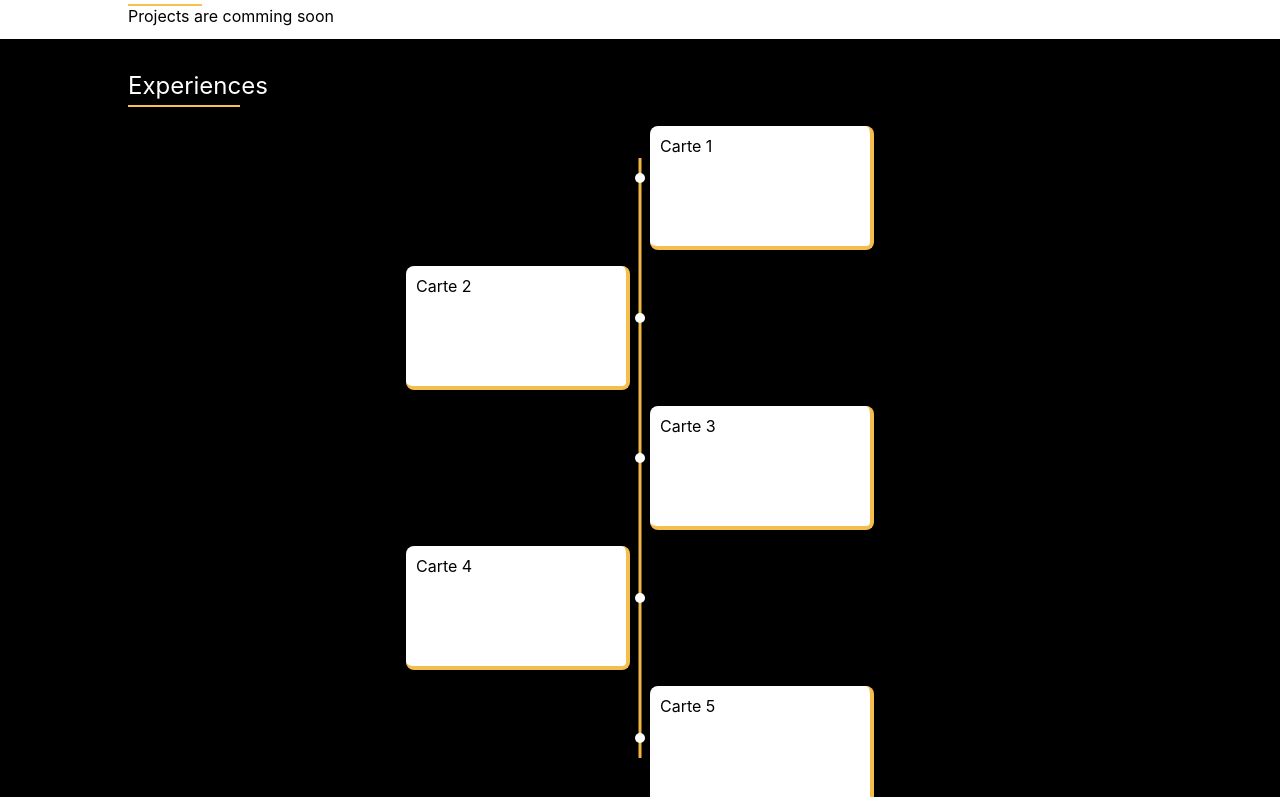
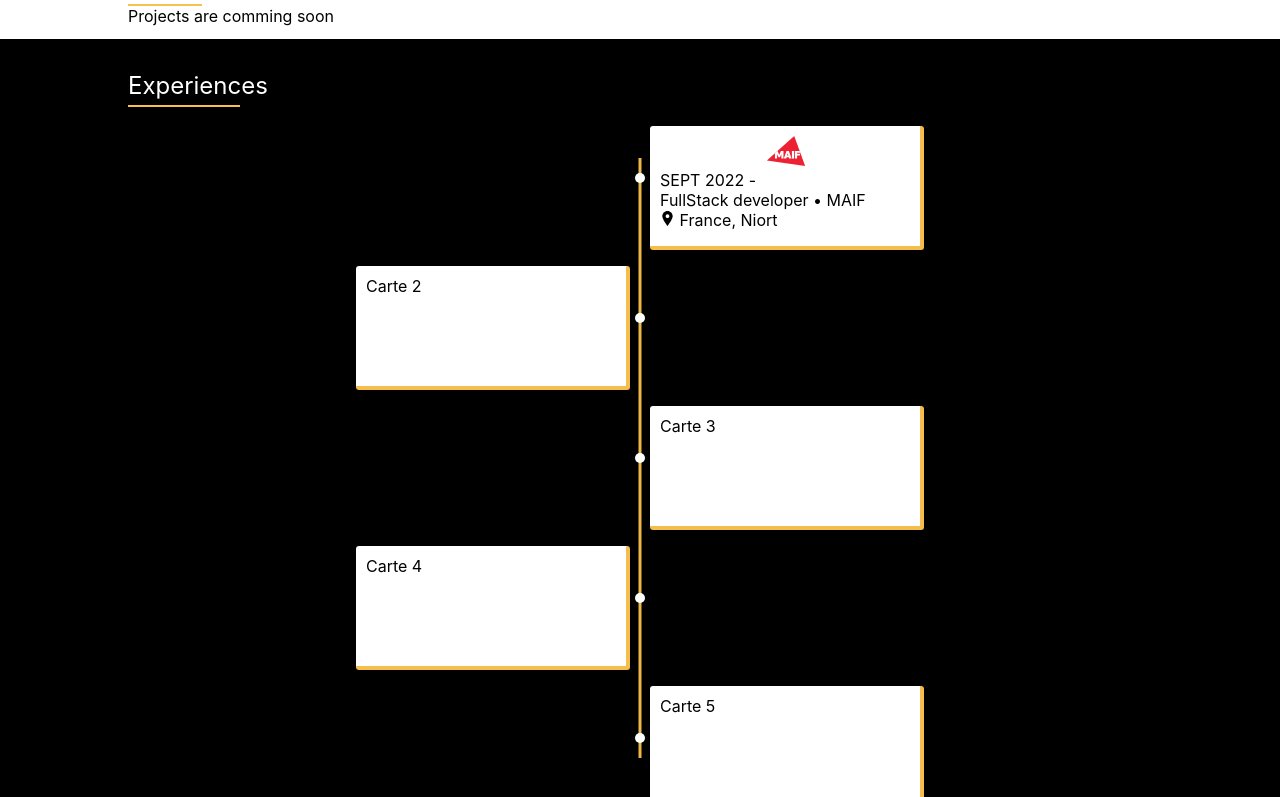
Before and after one commit to MarvinPK/portfolio_marvin, a React (Create React App) app: page / in a window 1280 px wide. Shown: the part 1663-2460 px from the top of the page. Built offline with nearby package versions, Linux system fonts and the light colour scheme.

Commit message:
feat: content card experiences

```diff
--- a/src/App.scss
+++ b/src/App.scss
@@ -9,7 +9,7 @@
     border-bottom: solid 4px #F5BD4C;
     border-right: solid 4px #F5BD4C;
     background: white;
-    border-radius: 8px;
+    border-radius: 3px;
     box-shadow: 0 2px 8px rgba(0, 0, 0, 0.1);
 }
 
--- a/src/components/experiences/Experiences.jsx
+++ b/src/components/experiences/Experiences.jsx
@@ -3,6 +3,20 @@ import SectionContainer from "../hoc/SectionContainer";
 import "./experiences.scss"
 
 const Experiences = ({isUkLangage}) => {
+
+  const locationSvg = () => {
+    return (
+      <svg fill="#000000" version="1.1" id="Capa_1" width="15px" height="15px" viewBox="0 0 395.71 395.71">
+        <g>
+          <path d="M197.849,0C122.131,0,60.531,61.609,60.531,137.329c0,72.887,124.591,243.177,129.896,250.388l4.951,6.738
+            c0.579,0.792,1.501,1.255,2.471,1.255c0.985,0,1.901-0.463,2.486-1.255l4.948-6.738c5.308-7.211,129.896-177.501,129.896-250.388
+            C335.179,61.609,273.569,0,197.849,0z M197.849,88.138c27.13,0,49.191,22.062,49.191,49.191c0,27.115-22.062,49.191-49.191,49.191
+            c-27.114,0-49.191-22.076-49.191-49.191C148.658,110.2,170.734,88.138,197.849,88.138z"/>
+        </g>
+      </svg>
+    )
+  }
+
     return (
       <SectionContainer sectionId="experiences" title={getExperiencesWording(isUkLangage)} bgColor="black">
         <div class="experienceContainer">
@@ -10,7 +24,14 @@ const Experiences = ({isUkLangage}) => {
           <div class="circle-container">
               <div class="circle-card-wrapper">
                   <div class="circle"></div>
-                  <div class="card">Carte 1</div>
+                  <div class="card">
+                    <div className="corner">
+                    <img src="assets/icons/MAIF.svg" alt="MAIF"/>
+                    </div>
+                    <div className="when">SEPT 2022 - </div>
+                    <div className="title">FullStack developer • MAIF</div>
+                    <div className="where">{locationSvg()} France, Niort</div>
+                  </div>
               </div>
               <div class="circle-card-wrapper">
                   <div class="circle"></div>
--- a/src/components/experiences/experiences.scss
+++ b/src/components/experiences/experiences.scss
@@ -39,23 +39,33 @@
     }
 
     .card {
-        width: 200px;
+        width: 250px;
         height: 100px;
         padding: 10px;
         margin: 10px 10px;
         position: absolute;
         top: 50%;
         transform: translateY(-50%);
+
+        .corner{
+            position: relative;
+            left: 40%;
+            right: 0;
+        }
     }
     .card:hover{
         width: 400px;
         height: 200px;
         margin: 20px 20px;
-        transition: width 1s, height 1s, color 1s, background-color 1s, border 1s;
+        transition: width 1.5s, height 1.5s, color 1.5s, background-color 1.5s;
         border: solid 3px white;
         background-color: black;
-        border: solid 4px #F5BD4C;
+        border: solid 2px #F5BD4C;
         color: white;
+        .where svg{
+            transition: fill 1.5s;
+            fill:white
+        }
     }
     /* Positionne les cartes alternativement à gauche et à droite */
     .circle-card-wrapper:nth-child(odd) .card {
@@ -66,3 +76,16 @@
         right: 120%;
     }
 }
+
+@media (max-width: 960px) {
+    .card:hover{
+        width: 200px;
+        height: 100px;
+        margin: 10px 10px;
+        transition:none;
+        color: black;
+        border-bottom: solid 4px #F5BD4C;
+        border-right: solid 4px #F5BD4C;
+        background: white;
+    }
+}
--- a/src/components/hoc/SectionContainer.jsx
+++ b/src/components/hoc/SectionContainer.jsx
@@ -23,7 +23,7 @@ const  SectionContainer = ({title, sectionId, bgColor, classNameSection, classNa
             <div className={`container ${classNameContainer}`} style={containerStyle()}>
                 {
                     title &&
-                        <div className="title" style={{width: "fit-content"}}>
+                        <div className="title-container" style={{width: "fit-content"}}>
                             <h1 style={{fontWeight:"normal", marginBottom :"5px"}}
                             >
                                 {title}
--- a/src/components/hoc/sectionContainer.scss
+++ b/src/components/hoc/sectionContainer.scss
@@ -1,4 +1,4 @@
-.section .container .title::after {
+.section .container .title-container::after {
     content: '';
     display: block;
     width: 80%; /* Largeur de la bordure */
```
Also changed, not shown: public/assets/icons/MAIF.svg, public/assets/icons/location.svg (added).
